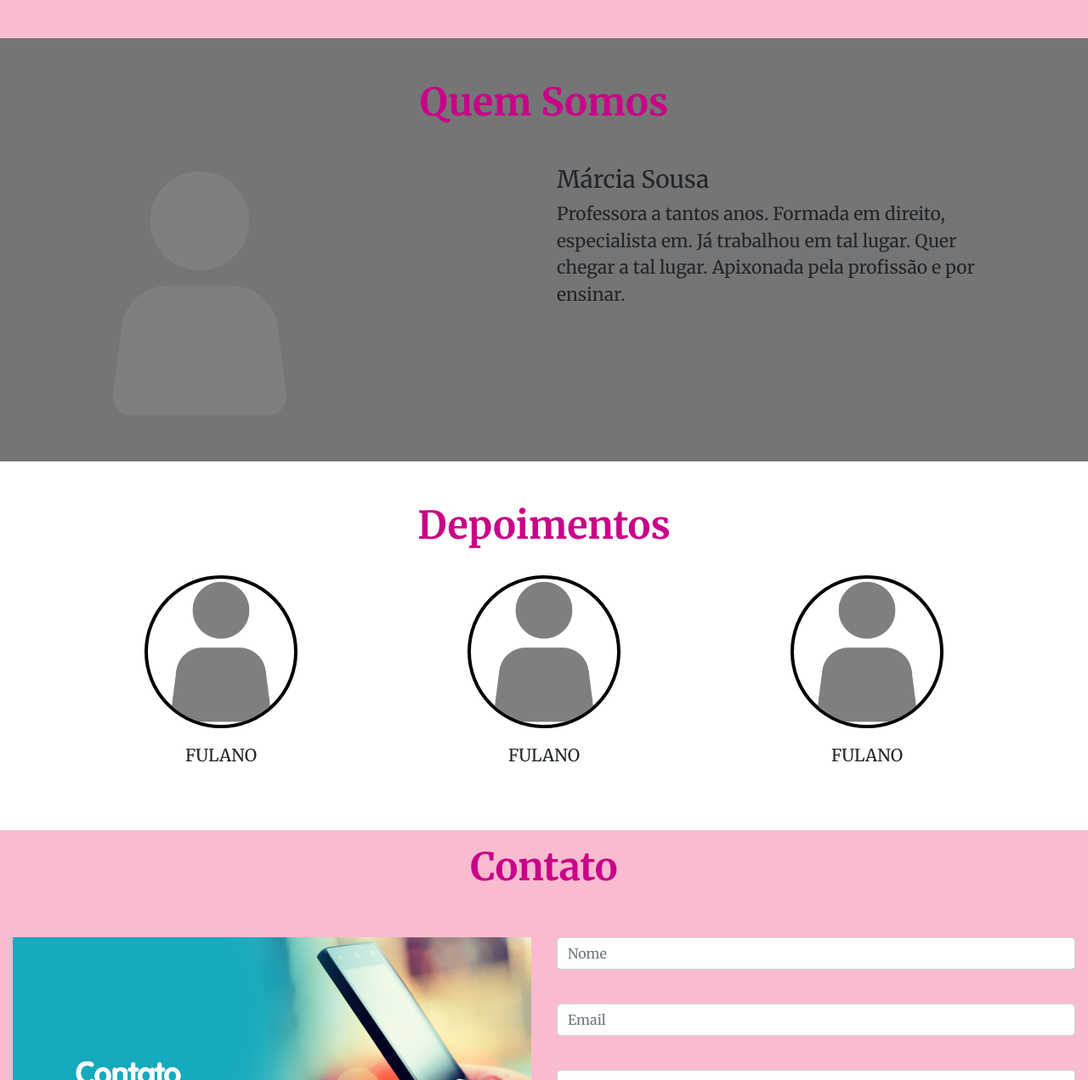
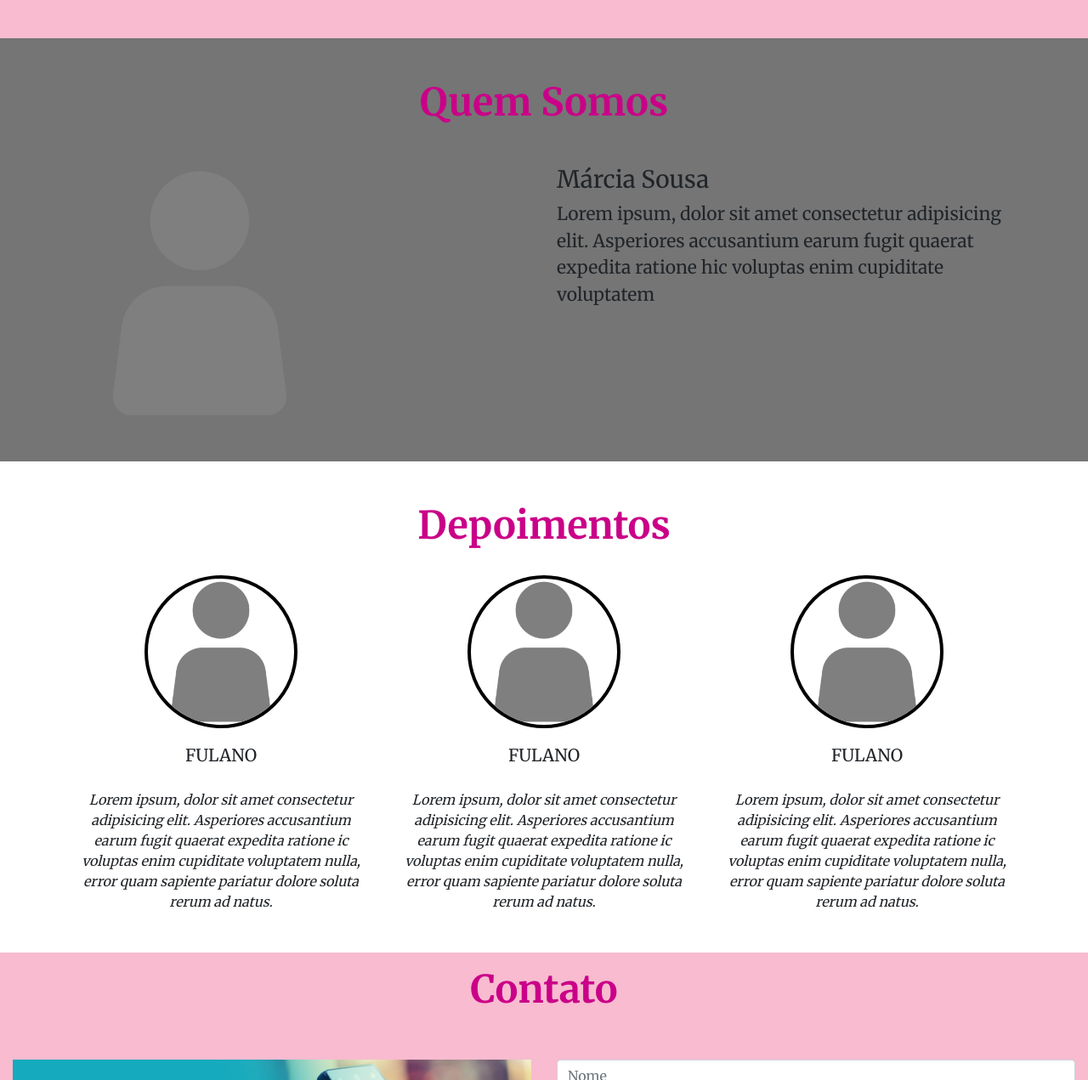
Before and after one commit to amandamcmolina/projeto-englishtherapy, a plain HTML site: page index.html in a window 1280 px wide. Shown: the part 1320-2591 px from the top of the page at 85% size. Drawn offline with nearby package versions, Linux system fonts and the light colour scheme.

Commit message:
Citações
Depoimentos feitos com <cite>

```diff
--- a/index.html
+++ b/index.html
@@ -99,10 +99,9 @@
 							</div>
 							<div class="col-md-6">
 								<h3>Márcia Sousa</h3>
-								<p>Professora a tantos anos. Formada em direito, especialista em.
-								Já trabalhou em tal lugar.
-								Quer chegar a tal lugar.
-								Apixonada pela profissão e por ensinar.
+								<p>Lorem ipsum, dolor sit amet consectetur adipisicing elit.
+									Asperiores accusantium earum fugit quaerat expedita ratione
+									hic voluptas enim cupiditate voluptatem
 								</p>
 							</div>
 						</div>
@@ -116,16 +115,28 @@
 								<div id="caixa-depoimentos" class="container pb-5">
 									<div class="row">
 										<div class="col-md-4 text-center">
-												<img src="img/quem-somos.png" alt="" class="perfil-aluno"></br>
-											<h4 calss="py-2">FULANO</h4>
+											<img src="img/quem-somos.png" alt="" class="perfil-aluno"></br>
+											<h4 calss="py-2">FULANO</h4></br>
+											<cite>Lorem ipsum, dolor sit amet consectetur adipisicing elit.
+												Asperiores accusantium earum fugit quaerat expedita ratione
+												ic voluptas enim cupiditate voluptatem nulla, error quam
+												sapiente pariatur dolore soluta rerum ad natus.</cite>
 										</div>
 										<div class="col-md-4 text-center">
-											<img src="img/quem-somos.png" alt="" class="rounded-circle perfil-aluno"></br>
-											<h4>FULANO</h4>
+											<img src="img/quem-somos.png" alt="" class="perfil-aluno"></br>
+											<h4 calss="py-2">FULANO</h4></br>
+											<cite>Lorem ipsum, dolor sit amet consectetur adipisicing elit.
+												Asperiores accusantium earum fugit quaerat expedita ratione
+												ic voluptas enim cupiditate voluptatem nulla, error quam
+												sapiente pariatur dolore soluta rerum ad natus.</cite>
 										</div>
 										<div class="col-md-4 text-center">
-												<img src="img/quem-somos.png" alt="" class="rounded-circle perfil-aluno"></br>
-												<h4>FULANO</h4>
+											<img src="img/quem-somos.png" alt="" class="perfil-aluno"></br>
+											<h4 calss="py-2">FULANO</h4></br>
+											<cite>Lorem ipsum, dolor sit amet consectetur adipisicing elit.
+												Asperiores accusantium earum fugit quaerat expedita ratione
+												ic voluptas enim cupiditate voluptatem nulla, error quam
+												sapiente pariatur dolore soluta rerum ad natus.</cite>
 										</div>
 									</div>
 								</div>
```
